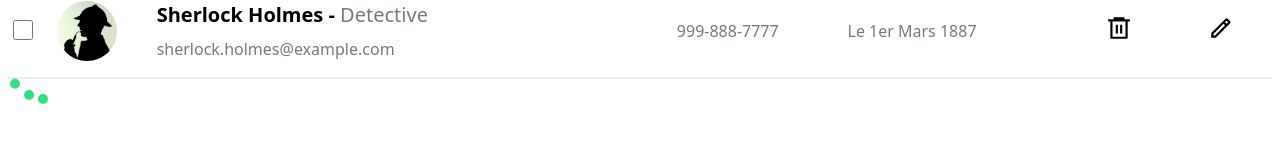
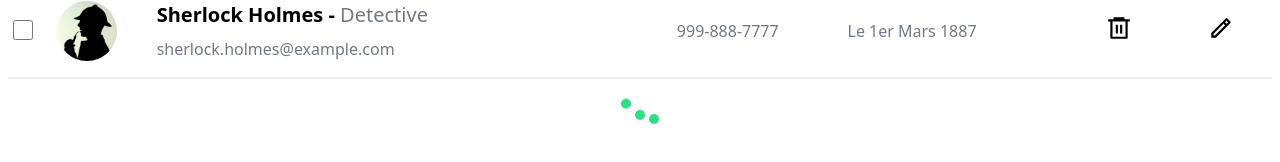
Before and after one commit to belkacem-oussama/benevole-list, a React (Vite) app: page / in a window 1280 px wide. Both pictures are taken after a click on the button "Afficher plus...". Shown: the part 454-616 px from the top of the page. Built offline with nearby package versions, Linux system fonts and the light colour scheme.

Commit message:
styles for loader's display

```diff
--- /dev/null
+++ b/src/assets/styles/components/loader.scss
@@ -0,0 +1,6 @@
+.loader {
+  width: 100%;
+  text-align: center;
+  height: 50px;
+  margin-top: 20px;
+}
--- a/src/assets/styles/import.scss
+++ b/src/assets/styles/import.scss
@@ -7,6 +7,7 @@
 //COMPONENTS
 @import "./components/grid.scss";
 @import "./components/button.scss";
+@import "./components/loader.scss";
 
 //IMG
 @import "./img/img.scss";
--- a/src/components/Loader.jsx
+++ b/src/components/Loader.jsx
@@ -2,7 +2,7 @@ import SyncLoader from "react-spinners/SyncLoader"
 
 export default function Loader({ color, loading, size }) {
   return (
-    <>
+    <div className="loader">
       <SyncLoader
         color={color}
         loading={loading}
@@ -10,6 +10,6 @@ export default function Loader({ color, loading, size }) {
         aria-label="Loading Spinner"
         data-testid="loader"
       />
-    </>
+    </div>
   )
 }
```
